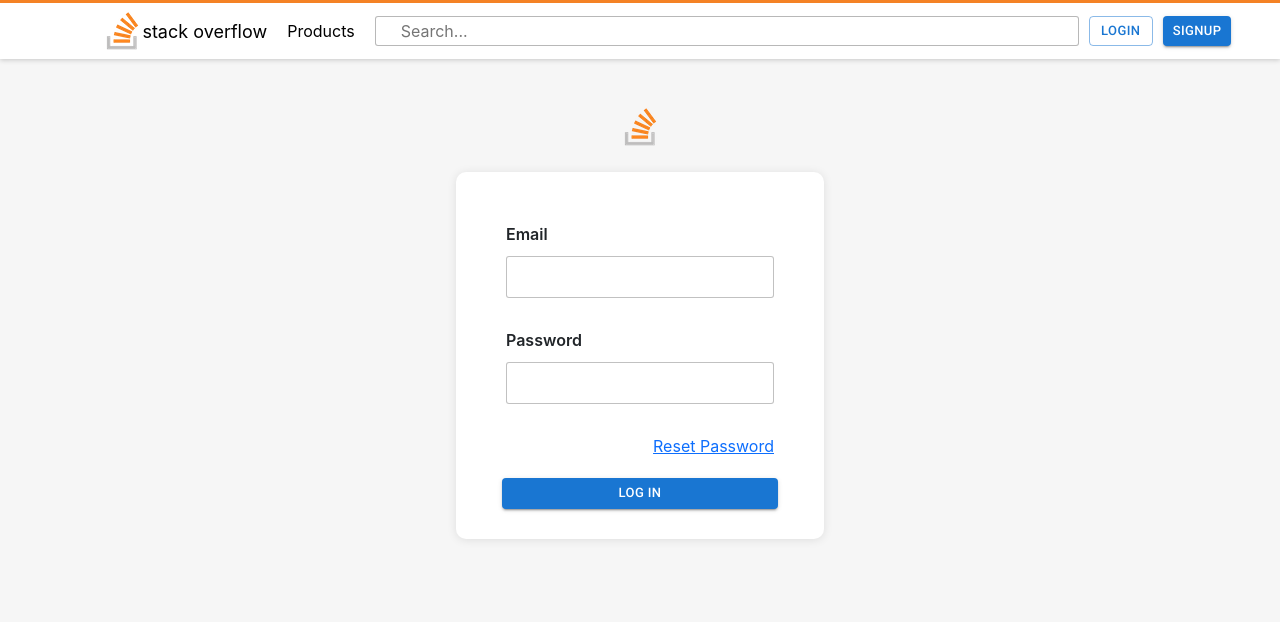
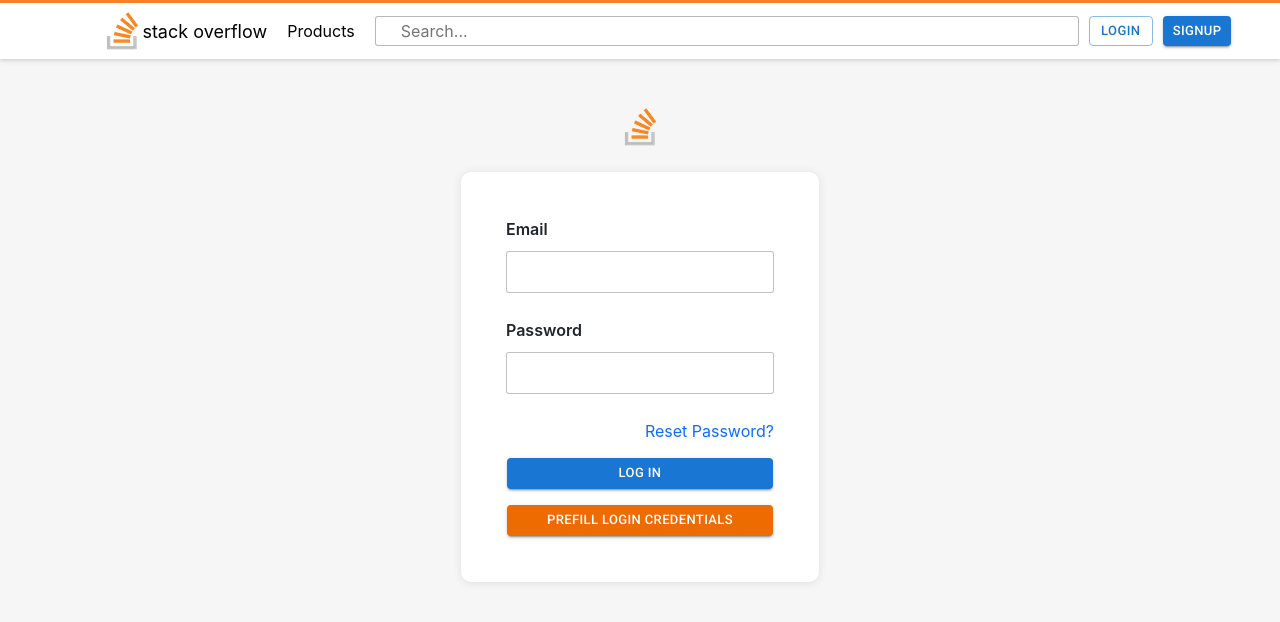
Before and after one commit to SaiPraneethPegada/stack-overflow-clone-client, a React (Create React App) app: page /login in a window 1280 px wide. Shown: the top 622 px of the page. Built offline with nearby package versions, Linux system fonts and the light colour scheme.

Commit message:
demo credentials updated

```diff
--- a/src/components/Auth/Forgot.js
+++ b/src/components/Auth/Forgot.js
@@ -4,24 +4,27 @@ import { API_URL } from "../../App";
 import { ToastContainer, toast } from "react-toastify";
 import "react-toastify/dist/ReactToastify.css";
 
-import Avatar from "@mui/material/Avatar";
 import Button from "@mui/material/Button";
 import CssBaseline from "@mui/material/CssBaseline";
 import TextField from "@mui/material/TextField";
 import Box from "@mui/material/Box";
-import LockOutlinedIcon from "@mui/icons-material/LockOutlined";
 import Typography from "@mui/material/Typography";
 import Container from "@mui/material/Container";
 import { createTheme, ThemeProvider } from "@mui/material/styles";
+import Spinner from "react-bootstrap/Spinner";
+import icon from "../../assets/icon.png";
 
 const theme = createTheme();
 
 export default function Forgot() {
   const [email, setEmail] = useState("");
+  const [loading, setLoading] = useState(false);
 
   const handleSubmit = async (e) => {
+    setLoading(true);
     e.preventDefault();
     // console.log(email);
+
     try {
       let res = await axios.post(`${API_URL}/forgot_password`, {
         email: email,
@@ -35,6 +38,7 @@ export default function Forgot() {
       alert(error.message);
       // console.log(error);
     }
+    setLoading(false);
   };
   return (
     <>
@@ -50,9 +54,7 @@ export default function Forgot() {
               alignItems: "center",
             }}
           >
-            <Avatar sx={{ m: 1, bgcolor: "secondary.main" }}>
-              <LockOutlinedIcon />
-            </Avatar>
+            <img src={icon} alt="logo" className="mb-3" />
             <Typography component="h1" variant="h5">
               Forgot Password??
             </Typography>
@@ -80,7 +82,11 @@ export default function Forgot() {
                 variant="contained"
                 sx={{ mt: 3, mb: 2 }}
               >
-                Submit
+                {loading ? (
+                  <Spinner animation="border" variant="light" />
+                ) : (
+                  "Submit"
+                )}
               </Button>
             </Box>
           </Box>
--- a/src/components/Auth/Login.js
+++ b/src/components/Auth/Login.js
@@ -3,6 +3,8 @@ import { useNavigate, Link } from "react-router-dom";
 import axios from "axios";
 import { API_URL } from "../../App";
 import Button from "@mui/material/Button";
+import Spinner from "react-bootstrap/Spinner";
+
 import "./login.css";
 import icon from "../../assets/icon.png";
 
@@ -10,12 +12,13 @@ export default function Login() {
   const [email, setEmail] = useState("");
   const [password, setPassword] = useState("");
   const [message, setMessage] = useState("");
+  const [loading, setLoading] = useState(false);
 
   const navigate = useNavigate();
 
   let handleSubmit = async () => {
     // console.log(email, password);
-
+    setLoading(true);
     let res = await axios.post(`${API_URL}/login`, {
       email,
       password,
@@ -29,6 +32,7 @@ export default function Login() {
     } else {
       setMessage(res.data.message);
     }
+    setLoading(false);
   };
   return (
     <div>
@@ -41,6 +45,7 @@ export default function Login() {
             <input
               type="text"
               name="email"
+              value={email}
               onChange={(e) => setEmail(e.target.value)}
             />
           </div>
@@ -50,20 +55,41 @@ export default function Login() {
             <input
               type="password"
               name="password"
+              value={password}
               onChange={(e) => setPassword(e.target.value)}
             />
           </div>
-          <div className="form-inputs text-end">
-            <Link to="/forgot">Reset Password</Link>
+          <div className="form-inputs text-end ">
+            <Link to="/forgot" className="text-decoration-none">
+              Reset Password?
+            </Link>
           </div>
-          <div className="d-flex justify-content-center px-3">
+          <div className="d-flex justify-content-center px-3 mb-3">
             <Button
               className="w-100 h-50"
               variant="contained"
               size="small"
               onClick={() => handleSubmit()}
             >
-              Log in
+              {loading ? (
+                <Spinner animation="border" variant="light" />
+              ) : (
+                "Log in"
+              )}
+            </Button>
+          </div>
+          <div className="d-flex justify-content-center px-3 mb-3">
+            <Button
+              className="w-100 h-50"
+              variant="contained"
+              size="small"
+              color="warning"
+              onClick={() => {
+                setEmail("guest@guest.com");
+                setPassword("Guest@123");
+              }}
+            >
+              Prefill login credentials
             </Button>
           </div>
         </div>
--- a/src/components/Auth/Reset.js
+++ b/src/components/Auth/Reset.js
@@ -11,6 +11,8 @@ import Typography from "@mui/material/Typography";
 import Container from "@mui/material/Container";
 import { createTheme, ThemeProvider } from "@mui/material/styles";
 import { ToastContainer, toast } from "react-toastify";
+import Spinner from "react-bootstrap/Spinner";
+
 import "react-toastify/dist/ReactToastify.css";
 
 const theme = createTheme();
@@ -18,6 +20,7 @@ const theme = createTheme();
 export default function Reset() {
   const [password, setPassword] = useState("");
   const [cf_password, setCf_password] = useState("");
+  const [loading, setLoading] = useState(false);
 
   const navigate = useNavigate();
 
@@ -25,11 +28,13 @@ export default function Reset() {
   // console.log(access_token);
 
   const handleReset = async (e) => {
+    setLoading(true);
     e.preventDefault();
     // console.log(password, cf_password);
 
     if (password.length < 8) {
       toast.error("Password must be at least 8 characters");
+      setLoading(false);
     }
 
     if (password === cf_password && password !== "" && cf_password !== "") {
@@ -47,6 +52,7 @@ export default function Reset() {
     } else {
       toast.error("Both Passwords should match");
     }
+    setLoading(false);
   };
   return (
     <>
@@ -60,7 +66,8 @@ export default function Reset() {
               display: "flex",
               flexDirection: "column",
               alignItems: "center",
-            }}>
+            }}
+          >
             <Typography component="h1" variant="h5">
               Reset Password!!
             </Typography>
@@ -68,7 +75,8 @@ export default function Reset() {
               component="form"
               onSubmit={handleReset}
               noValidate
-              sx={{ mt: 1 }}>
+              sx={{ mt: 1 }}
+            >
               <TextField
                 margin="normal"
                 required
@@ -95,8 +103,13 @@ export default function Reset() {
                 type="submit"
                 fullWidth
                 variant="contained"
-                sx={{ mt: 3, mb: 2 }}>
-                Submit
+                sx={{ mt: 3, mb: 2 }}
+              >
+                {loading ? (
+                  <Spinner animation="border" variant="light" />
+                ) : (
+                  "Reset Password"
+                )}
               </Button>
             </Box>
           </Box>
--- a/src/components/Auth/Signup.js
+++ b/src/components/Auth/Signup.js
@@ -4,6 +4,8 @@ import axios from "axios";
 import { API_URL } from "../../App";
 import icon from "../../assets/icon.png";
 import Button from "@mui/material/Button";
+import Spinner from "react-bootstrap/Spinner";
+
 import "./signup.css";
 
 export default function Signup() {
@@ -11,12 +13,13 @@ export default function Signup() {
   const [email, setEmail] = useState("");
   const [password, setPassword] = useState("");
   const [message, setMessage] = useState("");
+  const [loading, setLoading] = useState(false);
 
   const navigate = useNavigate();
 
   let handleSubmit = async () => {
     // console.log(displayName, email, password);
-
+    setLoading(true);
     let res = await axios.post(`${API_URL}/signup`, {
       displayName,
       email,
@@ -32,6 +35,7 @@ export default function Signup() {
       }
       // console.log(res.data);
     }
+    setLoading(false);
   };
 
   return (
@@ -73,7 +77,11 @@ export default function Signup() {
               size="small"
               onClick={() => handleSubmit()}
             >
-              Sign up
+              {loading ? (
+                <Spinner animation="border" variant="light" />
+              ) : (
+                "Sign up"
+              )}
             </Button>
           </div>
         </div>
--- a/src/components/Auth/login.css
+++ b/src/components/Auth/login.css
@@ -7,7 +7,7 @@
 }
 
 .form-inputs {
-    margin: 20px;
+    margin: 15px;
 }
 
 .form-inputs>label {
```
